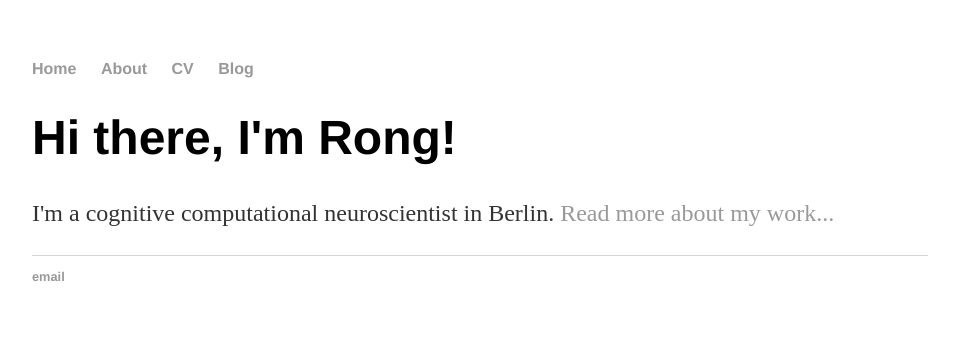
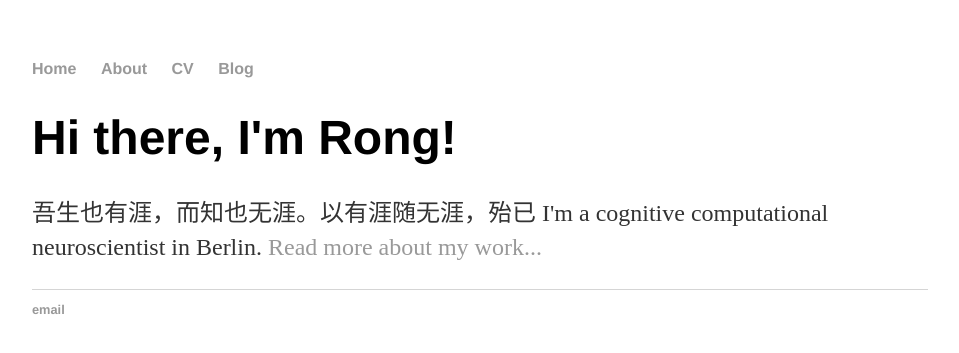
Before and after one commit to RongRG/shipggr.github.io, a Jekyll site: the page built from index.html, in a window 1280 px wide. Shown: the top 353 px of the page, without its empty margins (160-1119 px from the left). Built offline with Jekyll 4.4.1, drawn with Linux system fonts in a browser that asks for light colours.

Commit message:
Update index.html

```diff
--- a/index.html
+++ b/index.html
@@ -4,5 +4,5 @@ title: Rong Guo
 ---
 <div class="blurb">
 	<h1>Hi there, I'm Rong!</h1>
-	<p>I'm a cognitive computational neuroscientist in Berlin. <a href="/about">Read more about my work...</a></p>
+	<p>吾生也有涯，而知也无涯。以有涯随无涯，殆已 I'm a cognitive computational neuroscientist in Berlin. <a href="/about">Read more about my work...</a></p>
 </div><!-- /.blurb -->
```
